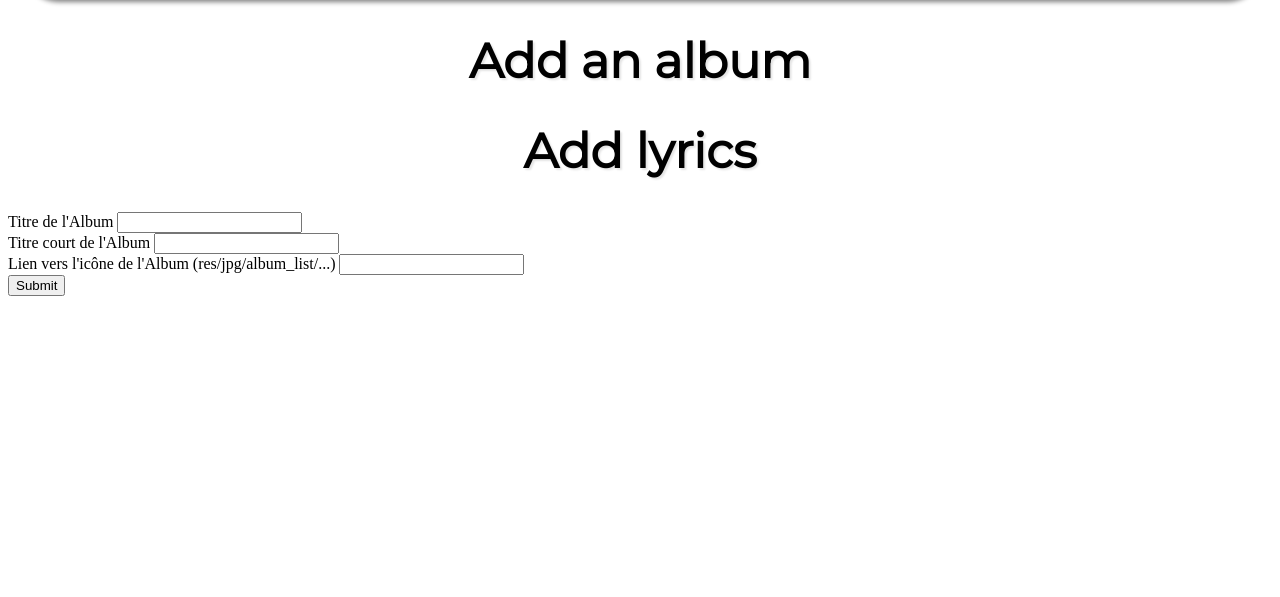
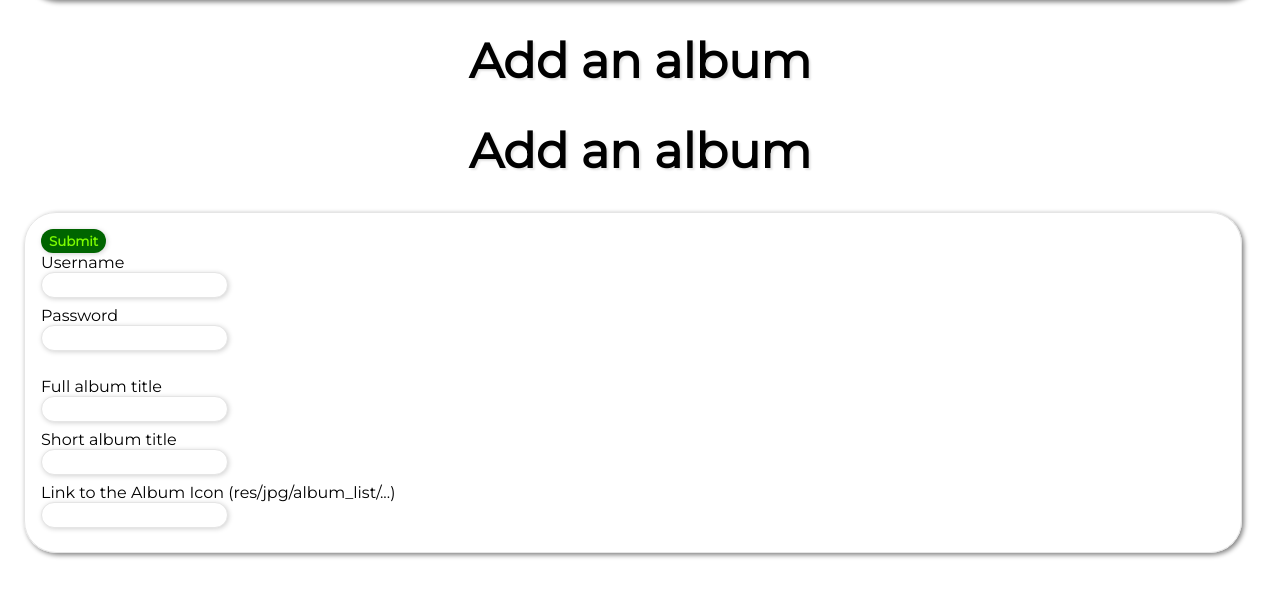
Before and after one commit to cursedastronaut/gasalyrics, a PHP site: page /add_album.php in a window 1280 px wide. Shown: the part 114-711 px from the top of the page. Run offline with PHP 8.4, Linux system fonts and the light colour scheme; tables that the repository leaves empty or names only in its code hold one stand-in row (values such as "Sample post"); data that the repository does not hold is empty.

Commit message:
Updated add_album to use sanitize() to avoid SQL injection, and to ask for DB username and password.

```diff
--- a/add_album.php
+++ b/add_album.php
@@ -1,11 +1,12 @@
 <html>
 	<head>
-		<title>GasaLyrics</title>
+		<title>Add an album - GasaLyrics</title>
 		<?php include("res/html/meta.html") ?>
 		<meta charset="utf-8">
 		<link rel="stylesheet" href="./res/css/navbar.css"		type="text/css">
 		<link rel="stylesheet" href="./res/css/song_list.css"	type="text/css">
 		<link rel="stylesheet" href="./res/css/song.css"		type="text/css">
+		<link rel="stylesheet" href="./res/css/managing.css"	type="text/css">
 	</head>
 	<body>
 		<?php include_once("res/php/navbar.php") ?>
@@ -15,19 +16,30 @@
 		include_once("res/php/connection.php");
 		$gs = new GasaLyricsDB();
 		if ($_SERVER["REQUEST_METHOD"] == "POST") {
-			$sql = "INSERT INTO Album (titleAlbum, iconLinkAlbum, shortTitle) VALUES ('" . $_POST["titleAlbum"] . "','" . $_POST["iconLink"] . "','" . $_POST["titleShort"] . "')";
-			$result = $gs->askSQL($sql);
+			$gs->askSQL(
+				"INSERT INTO Album (titleAlbum, iconLinkAlbum, shortTitle) VALUES ('"
+				. $gs->sanitize($_POST["titleAlbum"])
+				. "','" . $gs->sanitize($_POST["iconLink"]) . "','"
+				. $gs->sanitize($_POST["titleShort"]) . "');"
+				, $_POST["username"], $_POST["password"]
+			);
 		}
 		?>
-		<h1>Add lyrics</h1>
+		<h1>Add an album</h1>
+
 		<form id="songToAdd" action="<?php echo htmlspecialchars($_SERVER["PHP_SELF"]);?>" method="POST" >
-			Titre de l'Album
+			<button type="submit">Submit</button>
+			<label for="username">Username</label>
+			<input type="text" name="username"><br>
+			<label for="password">Password</label>
+			<input type="password" name="password"><br>
+			<br>
+			<label for="titleAlbum">Full album title</label>
 			<input type="text" name="titleAlbum"><br>
-			Titre court de l'Album
+			<label for="titleShort">Short album title</label>
 			<input type="text" name="titleShort"><br>
-			Lien vers l'icône de l'Album (res/jpg/album_list/...)
+			<label for="iconLink">Link to the Album Icon (res/jpg/album_list/...)</label>
 			<input type="text" name="iconLink"><br>
-			<button type="submit">Submit</button>
 		</form>
 
 	</body>
```
